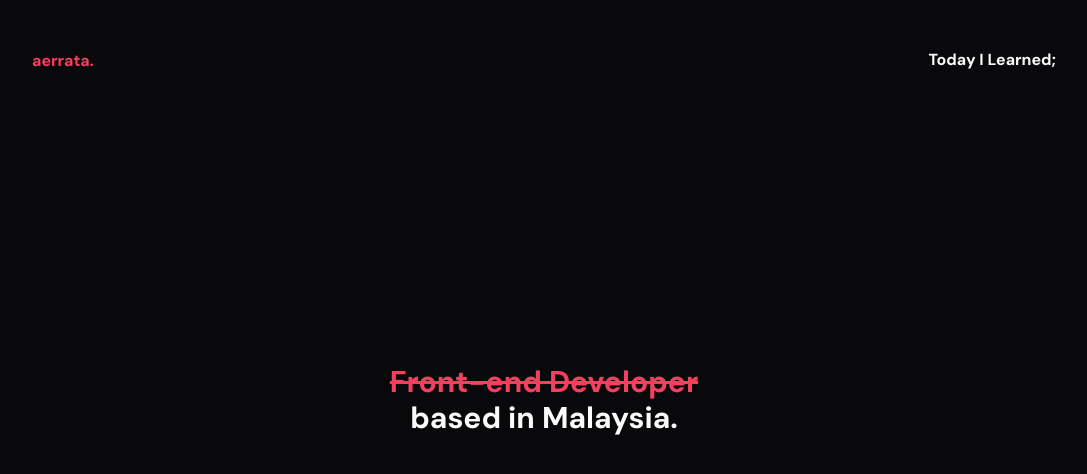
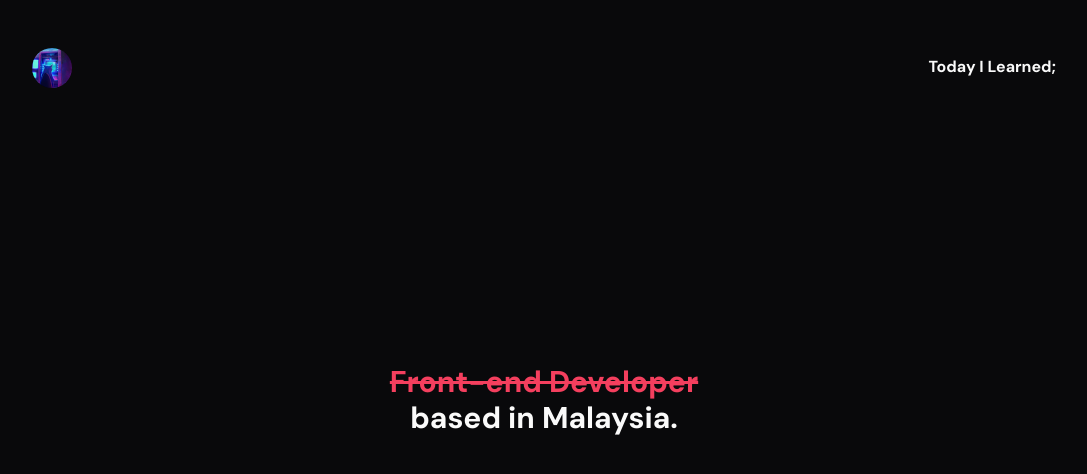
Before and after one commit to aerrata/journal, an Astro site: page / in a window 1280 px wide. Shown: the whole page, without its empty margins (96-1183 px from the left). Built offline with nearby package versions, Linux system fonts and the light colour scheme; Astro itself is replaced by a stand-in of ours.

Commit message:
feat: add hecker image

```diff
--- a/src/components/Navbar.astro
+++ b/src/components/Navbar.astro
@@ -1,8 +1,14 @@
+---
+import heckerImage from '@/assets/hecker.jpg'
+---
+
 <nav class="flex justify-center fixed top-0 left-0 right-0 z-50 px-4">
   <div class="w-full max-w-sm md:max-w-2xl lg:max-w-5xl py-12">
     <div class="flex items-center justify-between">
       <div>
-        <a href="/" class="font-bold text-rose-500">aerrata.</a>
+        <a href="/">
+          <img src={heckerImage.src} alt="hecker" class="rounded-full h-10 w-10" />
+        </a>
       </div>
       <div class="flex items-center">
         <a href="/posts" class="font-bold border-b-2 border-transparent">Today I Learned;</a>
```
Also changed, not shown: src/assets/hecker.jpg (added).
